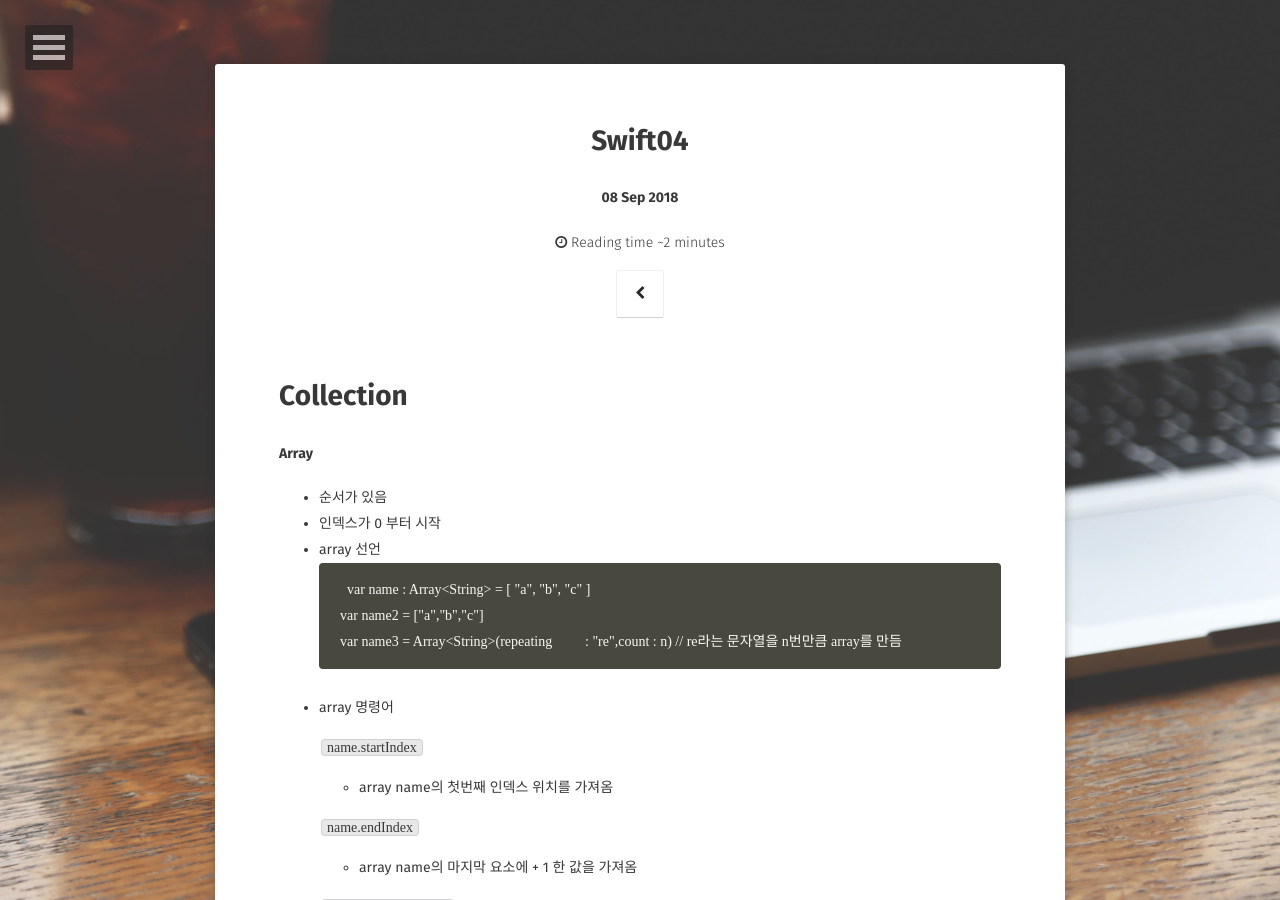
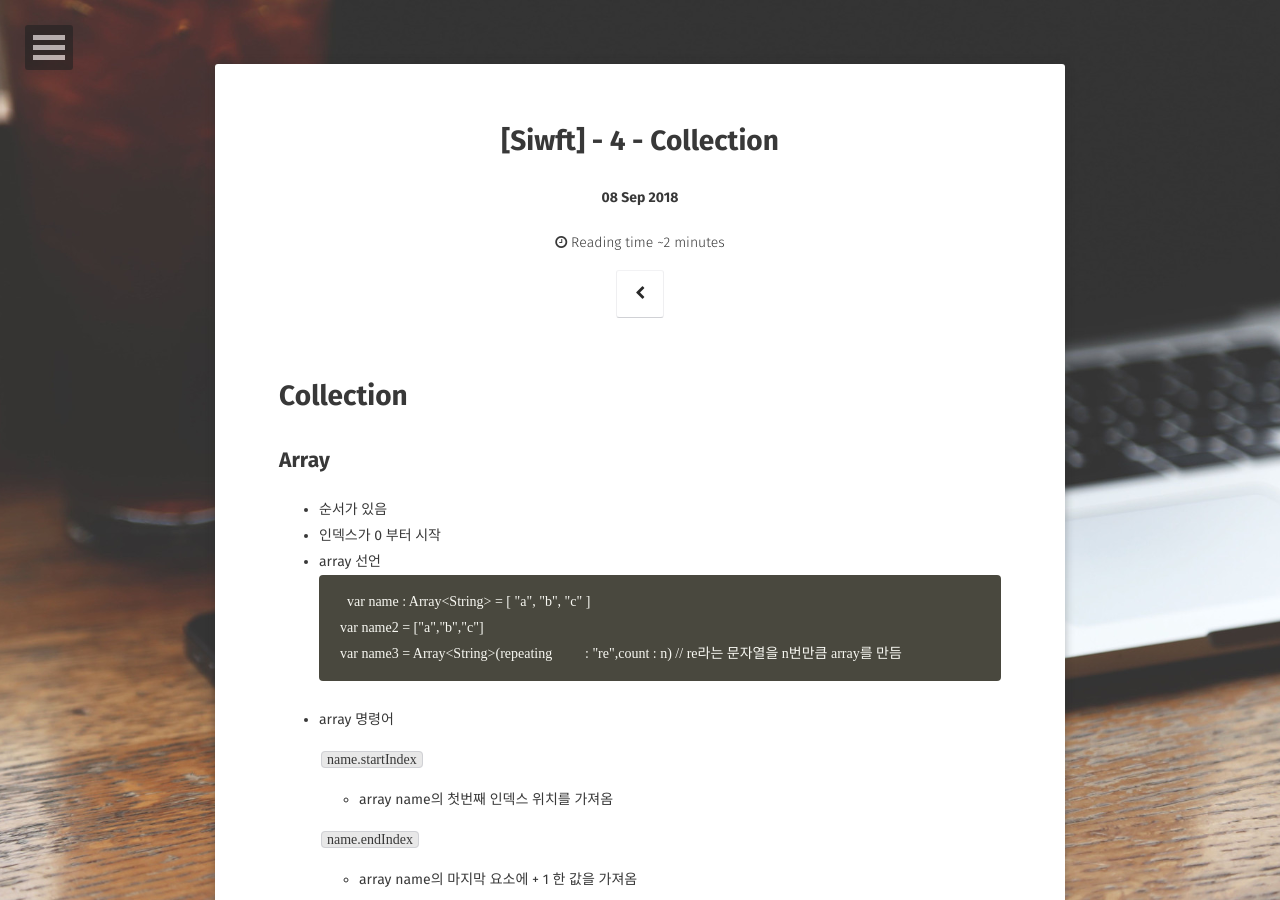
Before and after one commit to Gunwoos/Gunwoos.github.io, a Jekyll site: the page built from _posts/2018-09-08-Swift04.md, in a window 1280 px wide and 900 px high. Built offline with Jekyll 4.4.1, drawn with Linux system fonts in a browser that asks for light colours; some web fonts are replaced; our own code applies the rules of GitHub Pages for plain Markdown files; comment, search, counter and statistics services are not loaded.

Commit message:
Update 2018-09-08-Swift04.md

```diff
--- a/_posts/2018-09-08-Swift04.md
+++ b/_posts/2018-09-08-Swift04.md
@@ -1,10 +1,16 @@
-
-
+---
+layout: post
+title:  "[Siwft] - 4 - Collection "
+date:   2018-09-08
+excerpt: "Array, Dictionary, Set"
+tag:
+- swift
+comments: true
+---
 
 # Collection
 
-
-#### Array
+## Array
 - 순서가 있음
 - 인덱스가 0 부터 시작
 - array 선언
@@ -52,11 +58,10 @@
 	- array에 있는 모든 요소 삭제
 
 
-#### Dictionary
+## Dictionary
 - 순서가 없음
 - 고유한 key 값과 변수로 구성
 - Dictionary 선언
-
 `var dictionary = ["key":"A","key2":"B", "key3","C"]`
 
 - Dictionary 명령어
@@ -95,7 +100,7 @@
 
 
 
-#### Set
+## Set
 - 순서 없음
 - 요소들이 각각 하나의 고유한 값만을 가짐
 - 형태가 array 와 비슷해서 set 키워드를 항상 사용해야 함
```
